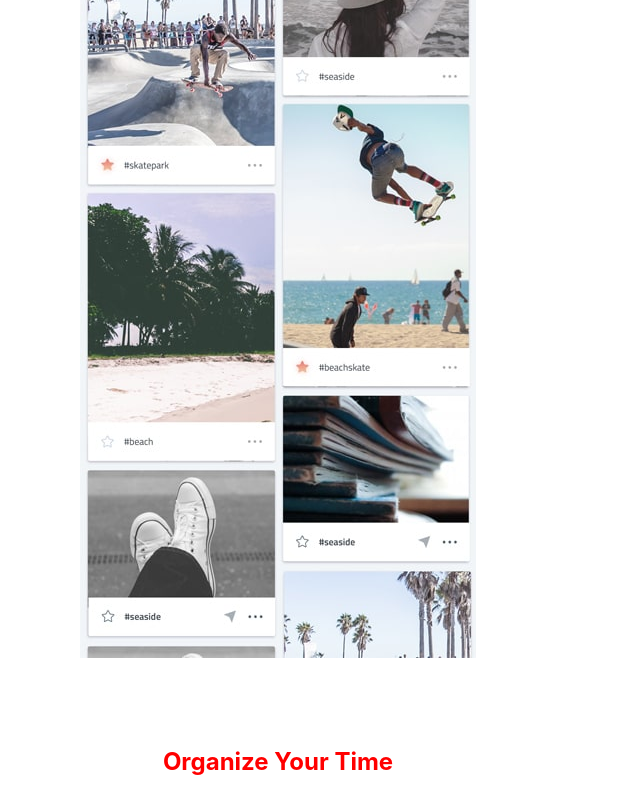
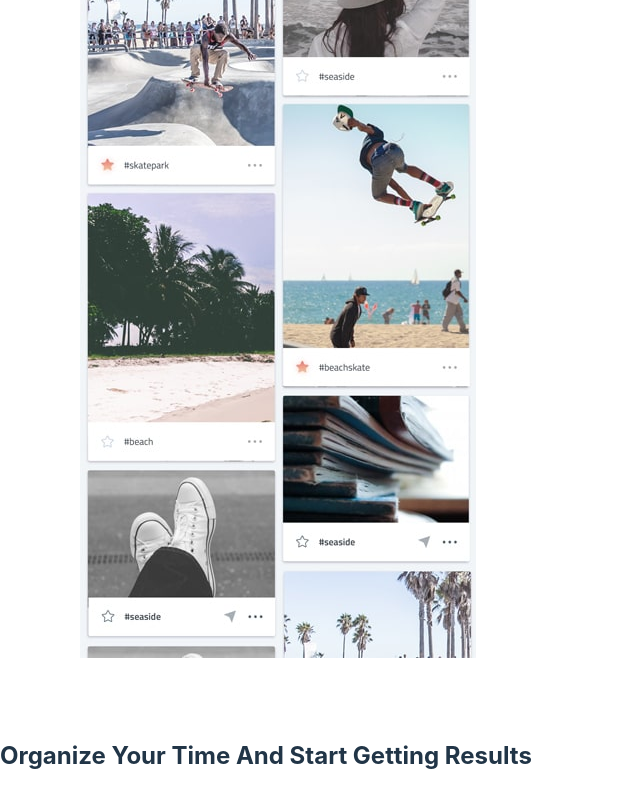
Before and after one commit to xavierlocre/primera-replica-web-en-React, a React (Vite) app: page / in a window 1280 px wide. Shown: the part 260-1060 px from the top of the page, without its empty margins (0-640 px from the left). Built offline with nearby package versions, Linux system fonts and the light colour scheme.

Commit message:
El texto que no consigo poner en el contenedor

```diff
--- a/src/components/Texto.jsx
+++ b/src/components/Texto.jsx
@@ -2,9 +2,10 @@ const Texto= () => {
 
     return (
 
-       <div>
-       <h2 className="h2">Organize Your Time
+       <div className="contendor">
+       <h2>Organize Your Time And Start Getting Results
        </h2>
+
        </div>
 
 
--- a/src/components/atomos/Imagen.css
+++ b/src/components/atomos/Imagen.css
@@ -1,5 +1,12 @@
 .imagen {
-
+  flex: 1; /* Ocupar la mitad del contenedor */
+  text-align: center;
+  height: 100%;
+  width: 50%;
+  display: flex;
+  flex-direction: row;
+  justify-content: space-between;
+  align-items: center;
   width: 5%;
   height: 5%;
 margin: 80px;
--- a/src/components/atomos/Textos.css
+++ b/src/components/atomos/Textos.css
@@ -1,5 +1,17 @@
-.h2 {
+.contenedor {
 
-    text-align: center;
-    color: red;
+    display: flex;
+    width: 100%;
+    flex: 10;
+    text-align: left;
+    height: 100%;
+    width: 50%;
+    display: flex;
+    flex-direction: row;
+    justify-content: space-between;
+    align-items: left;
+    width: 5%;
+    height: 5%;
+
+
 }
```
